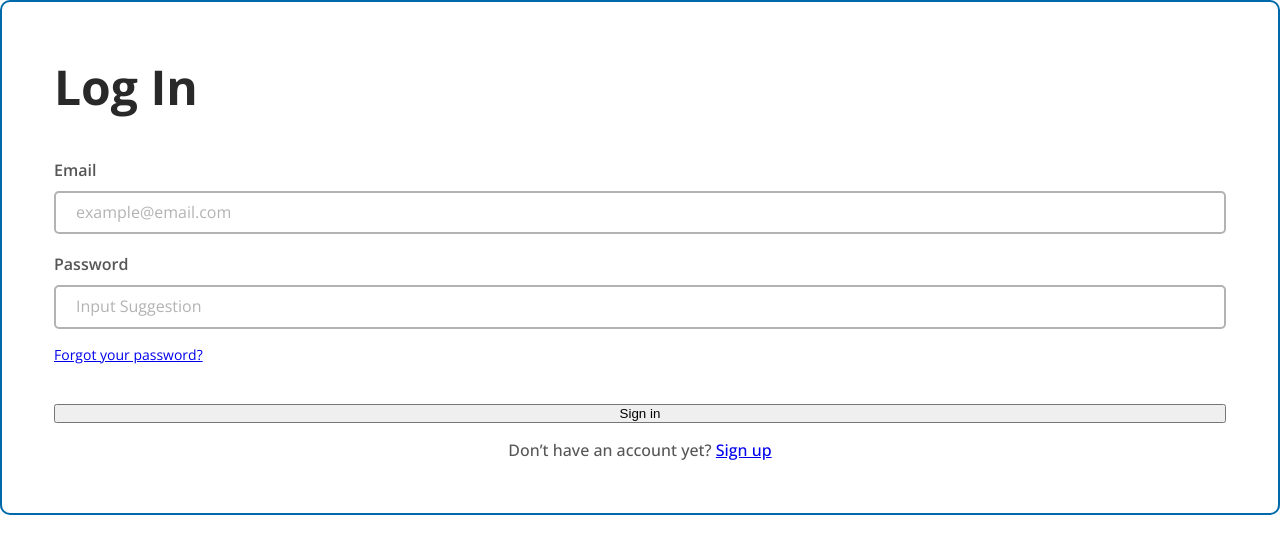
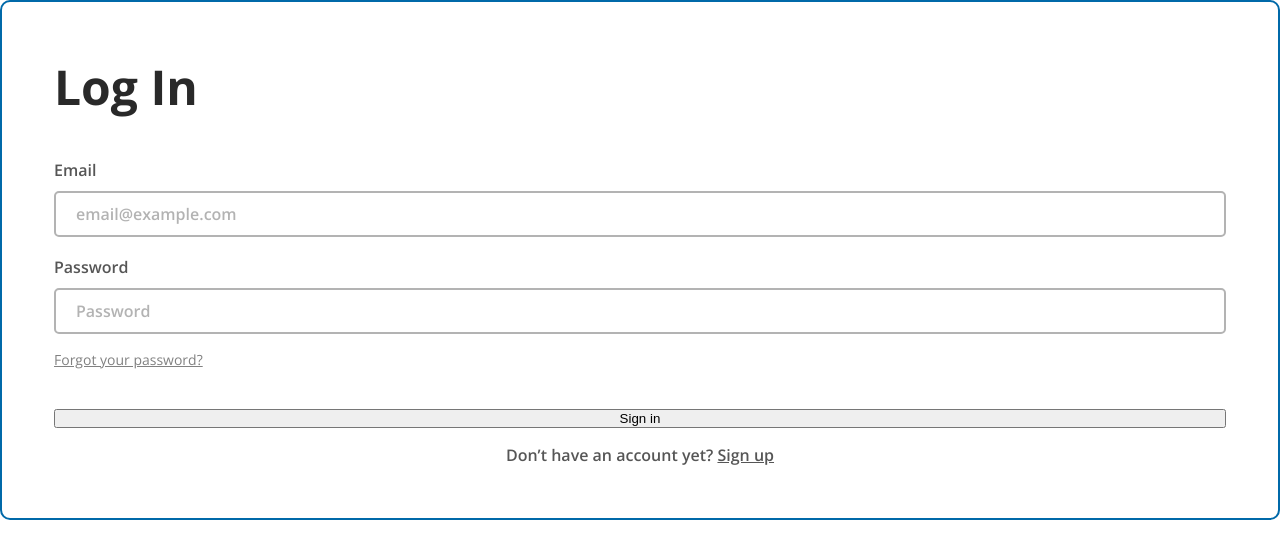
Before and after one commit to calblueprint/immigration-justice-project, a Next.js app: page /auth/login in a window 1280 px wide. Shown: the top 558 px of the page. Built offline with nearby package versions, Linux system fonts and the light colour scheme; no server answers.

Commit message:
fix link color styling

```diff
--- a/src/app/auth/login/page.tsx
+++ b/src/app/auth/login/page.tsx
@@ -3,9 +3,10 @@
 import { useState } from 'react';
 import { useRouter } from 'next/navigation';
 import TextInput from '@/components/TextInput/index';
-import { H1, H4Centered } from '@/styles/text';
+import { H1, H4Centered, P, AColored } from '@/styles/text';
 import supabase from '@/api/supabase/createClient';
-import { ForgotPassword, FormDiv, QuestionsDiv, SixteenDiv } from '../styles';
+import COLORS from '@/styles/colors';
+import { FormDiv, QuestionsDiv, SixteenDiv } from '../styles';
 
 export default function Login() {
   const [email, setEmail] = useState('');
@@ -46,7 +47,7 @@ export default function Login() {
         <QuestionsDiv>
           <TextInput
             label="Email"
-            placeholder="example@email.com"
+            placeholder="email@example.com"
             erroring={false}
             errorText="Email Error" // {errorMessage}
             type="email"
@@ -56,7 +57,7 @@ export default function Login() {
           />
           <TextInput
             label="Password"
-            placeholder="Input Suggestion"
+            placeholder="Password"
             erroring={false}
             errorText="Password Error"
             type="password"
@@ -65,16 +66,16 @@ export default function Login() {
             setValue={setPassword}
           />
         </QuestionsDiv>
-        <ForgotPassword>
-          <a href="/reset-password">Forgot your password?</a>
-        </ForgotPassword>
+        <P>
+          <AColored $color={COLORS.midDarkGrey} href="/reset-password">Forgot your password?</AColored>
+        </P>
       </SixteenDiv>
       <SixteenDiv>
         <button type="button" onClick={handleSignIn}>
           Sign in
         </button>
         <H4Centered>
-          Don’t have an account yet? <a href="/">Sign up</a>
+          Don’t have an account yet? <AColored $color={COLORS.existingInputColor} href="/">Sign up</AColored>
         </H4Centered>
       </SixteenDiv>
     </FormDiv>
--- a/src/app/auth/styles.tsx
+++ b/src/app/auth/styles.tsx
@@ -1,8 +1,5 @@
 import styled from 'styled-components';
-import { Open_Sans as OpenSans } from 'next/font/google';
 import COLORS from '@/styles/colors';
-
-const openSans = OpenSans({ subsets: ['latin'] });
 
 export const FormDiv = styled.div`
   display: flex;
@@ -11,13 +8,6 @@ export const FormDiv = styled.div`
   padding: 3.25rem; //52px = 13/4
   border-radius: 0.625rem;
   border: 2px solid ${COLORS.activeBlue};
-`;
-
-export const ForgotPassword = styled.p`
-  color: ${COLORS.midDarkGrey};
-  ${openSans.style}
-  font-size: 0.875rem; // 14px;
-  font-weight: 400;
 `;
 
 export const QuestionsDiv = styled.div`
--- a/src/components/TextInput/styles.tsx
+++ b/src/components/TextInput/styles.tsx
@@ -1,15 +1,15 @@
 import styled from 'styled-components';
 import { Open_Sans as OpenSans } from 'next/font/google';
-import COLORS from '../../styles/colors';
+import COLORS from '@/styles/colors';
 
 const openSans = OpenSans({ subsets: ['latin'] });
 
 export const InputText = styled.input<{ $error: boolean }>`
+  // is possible to inherit text styles from H4?
+  ${openSans.style}
   color: ${COLORS.existingInputColor};
   font-size: 1rem; // 16px
-  ${openSans.style}
-  font-weight: 400;
-  line-height: 19.2px;
+  font-weight: 600;
   word-wrap: break-word;
   padding: 0.625rem 1.25rem; // 10px 20px 10px 20px;
   border-radius: 5px;
@@ -18,7 +18,7 @@ export const InputText = styled.input<{ $error: boolean }>`
       $error ? COLORS.errorColor : COLORS.inputSuggestionColor};
   justify-content: flex-start;
   align-items: flex-start;
-  color: ${COLORS.existingInputColor};
+  outline: none;
 
   &::placeholder {
     color: ${COLORS.inputSuggestionColor};
@@ -29,7 +29,6 @@ export const InputText = styled.input<{ $error: boolean }>`
   }
 
   &:focus {
-    outline: none !important;
     border: 2px solid
       ${({ $error }) => ($error ? COLORS.errorColor : COLORS.activeBlue)};
   }
@@ -40,7 +39,6 @@ export const InputTitleText = styled.label`
   font-size: 1rem; // 16px;
   ${openSans.style}
   font-weight: 600;
-  line-height: normal;
   word-wrap: break-word;
   margin-bottom: 0.625rem; //10px
 `;
--- a/src/styles/text.tsx
+++ b/src/styles/text.tsx
@@ -26,7 +26,7 @@ export const H4 = styled.h4`
   ${openSans.style}
   font-size: 1rem;
   font-style: normal;
-  font-weight: 500;
+  font-weight: 600;
   line-height: normal;
 `;
 
@@ -34,6 +34,13 @@ export const H4Centered = styled(H4)`
   text-align: center;
 `;
 
-export const coloredA = styled.a`
-  color: inherit;
+export const P = styled.p`
+  ${openSans.style}
+  font-size: 0.875rem;
+  font-weight: 400;
+`
+
+export const AColored = styled.a<{ $color?: string }>`
+  ${openSans.style}
+  color: ${props => props.$color};
 `;
```
